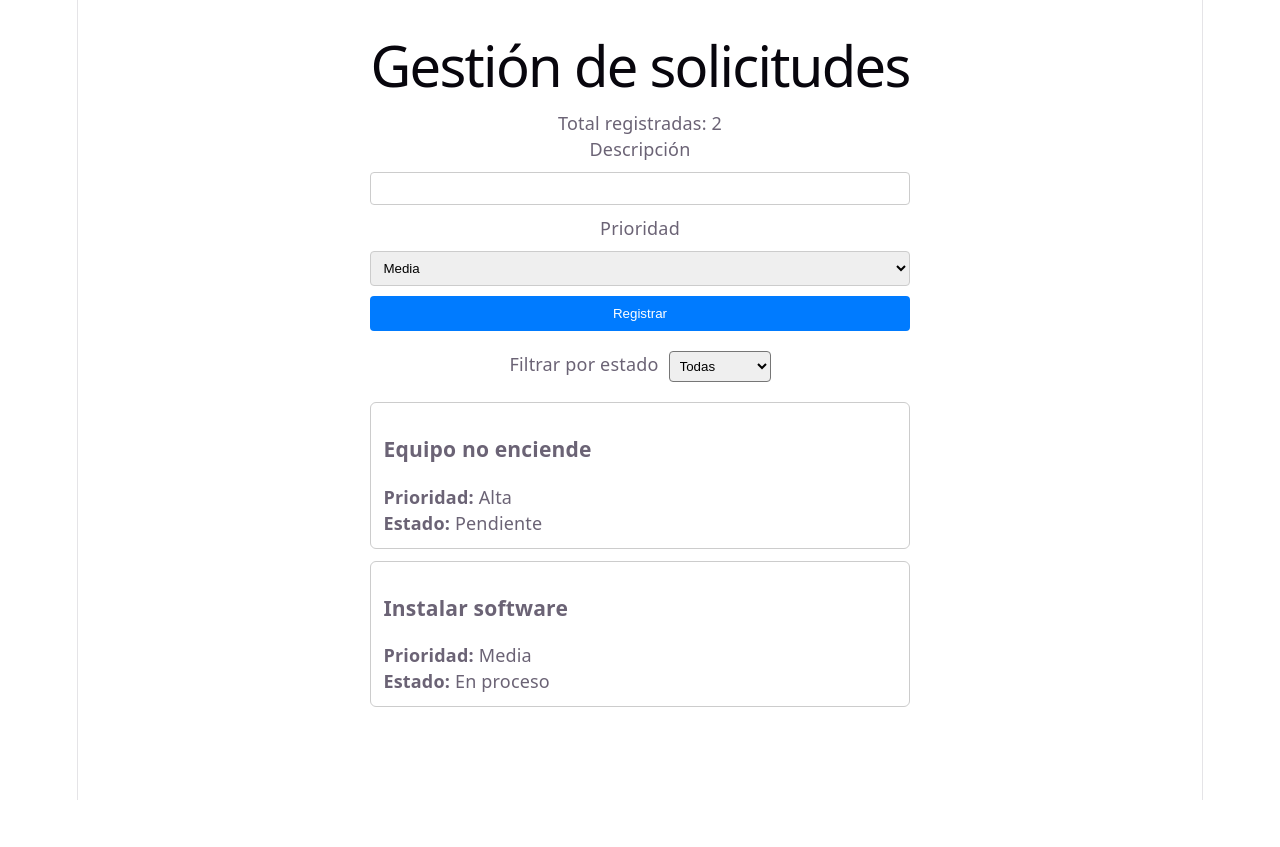
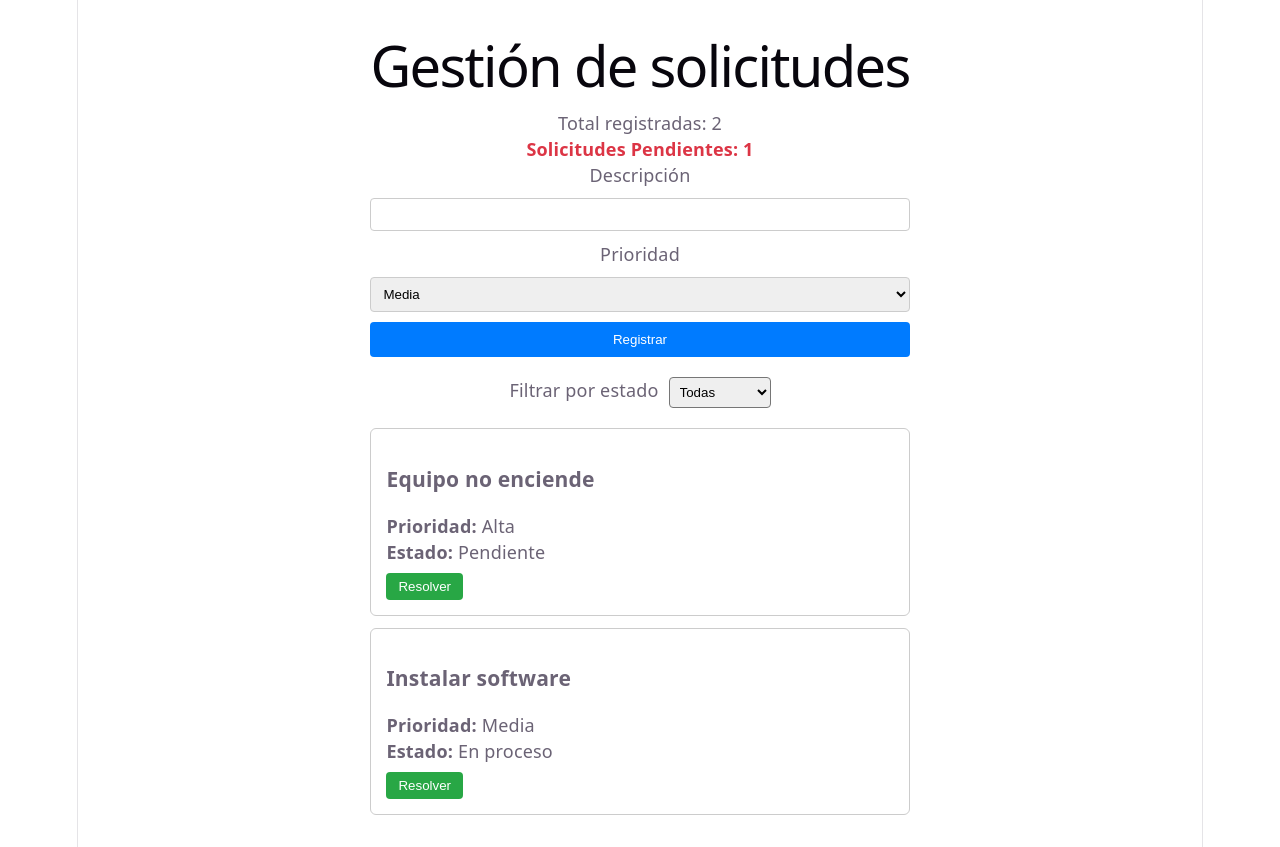
Before and after one commit to daamaleman/SoporteReact, a React (Vite) app: page / in a window 1280 px wide. Before the commit the page ends 800 px from the top, so only its background shows below. Built offline with nearby package versions, Linux system fonts and the light colour scheme.

Commit message:
feat: complete microchallenges B and C with immutable state updates and computed metrics

```diff
--- a/src/App.jsx
+++ b/src/App.jsx
@@ -12,6 +12,15 @@ function App() {
     const [prioridad, setPrioridad] = useState('Media')
     const [filtro, setFiltro] = useState('Todas')
     const [mensaje, setMensaje] = useState('')
+
+    function resolverSolicitud(id) {
+        setSolicitudes(actuales =>
+            actuales.map(s =>
+                s.id === id ? { ...s, estado: 'Resuelta' } : s
+            )
+        )
+        setMensaje('Solicitud marcada como resuelta.')
+    }
 
     function agregar(e) {
         e.preventDefault()
@@ -34,10 +43,14 @@ function App() {
         filtro === 'Todas' || s.estado === filtro
     )
 
+    const pendientesCount = solicitudes.filter(s => s.estado === 'Pendiente').length
+
     return (
         <main style={{ padding: '20px', maxWidth: '600px', margin: '0 auto' }}>
             <h1>Gestión de solicitudes</h1>
             <p>Total registradas: {solicitudes.length}</p>
+
+            <p style={{ color: '#dc3545', fontWeight: 'bold' }}>Solicitudes Pendientes: {pendientesCount}</p>
 
             <form onSubmit={agregar} style={{ display: 'flex', flexDirection: 'column', gap: '10px', marginBottom: '20px' }}>
                 <label htmlFor="titulo">Descripción</label>
@@ -65,7 +78,7 @@ function App() {
                 </button>
             </form>
 
-            <p role="status" style={{ fontWeight: 'bold', color: mensaje.includes('correctamente') ? 'green' : 'red' }}>
+            <p role="status" style={{ fontWeight: 'bold', color: mensaje.includes('correctamente') || mensaje.includes('resuelta') ? 'green' : 'red' }}>
                 {mensaje}
             </p>
 
@@ -87,7 +100,13 @@ function App() {
             {visibles.length === 0 ? (
                 <p>No hay resultados.</p>
             ) : (
-                visibles.map(s => <SolicitudCard key={s.id} {...s} />)
+                visibles.map(s => (
+                    <SolicitudCard
+                        key={s.id}
+                        {...s}
+                        onResolver={resolverSolicitud}
+                    />
+                ))
             )}
         </main>
     )
--- a/src/components/Solicitudcard.jsx
+++ b/src/components/Solicitudcard.jsx
@@ -1,9 +1,18 @@
-export default function SolicitudCard({ titulo, prioridad, estado }) {
+export default function SolicitudCard({ id, titulo, prioridad, estado, onResolver }) {
     return (
-        <article style={{ border: '1px solid #ccc', padding: '12px', margin: '12px 0', borderRadius: '6px', textAlign: 'left' }}>
+        <article style={{ border: '1px solid #ccc', padding: '15px', margin: '12px 0', borderRadius: '6px', textAlign: 'left' }}>
             <h3>{titulo}</h3>
             <p><strong>Prioridad:</strong> {prioridad}</p>
             <p><strong>Estado:</strong> {estado}</p>
+
+            {estado !== 'Resuelta' && (
+                <button
+                    onClick={() => onResolver(id)}
+                    style={{ marginTop: '8px', padding: '6px 12px', backgroundColor: '#28a745', color: 'white', border: 'none', borderRadius: '4px', cursor: 'pointer' }}
+                >
+                    Resolver
+                </button>
+            )}
         </article>
     )
 }
```
